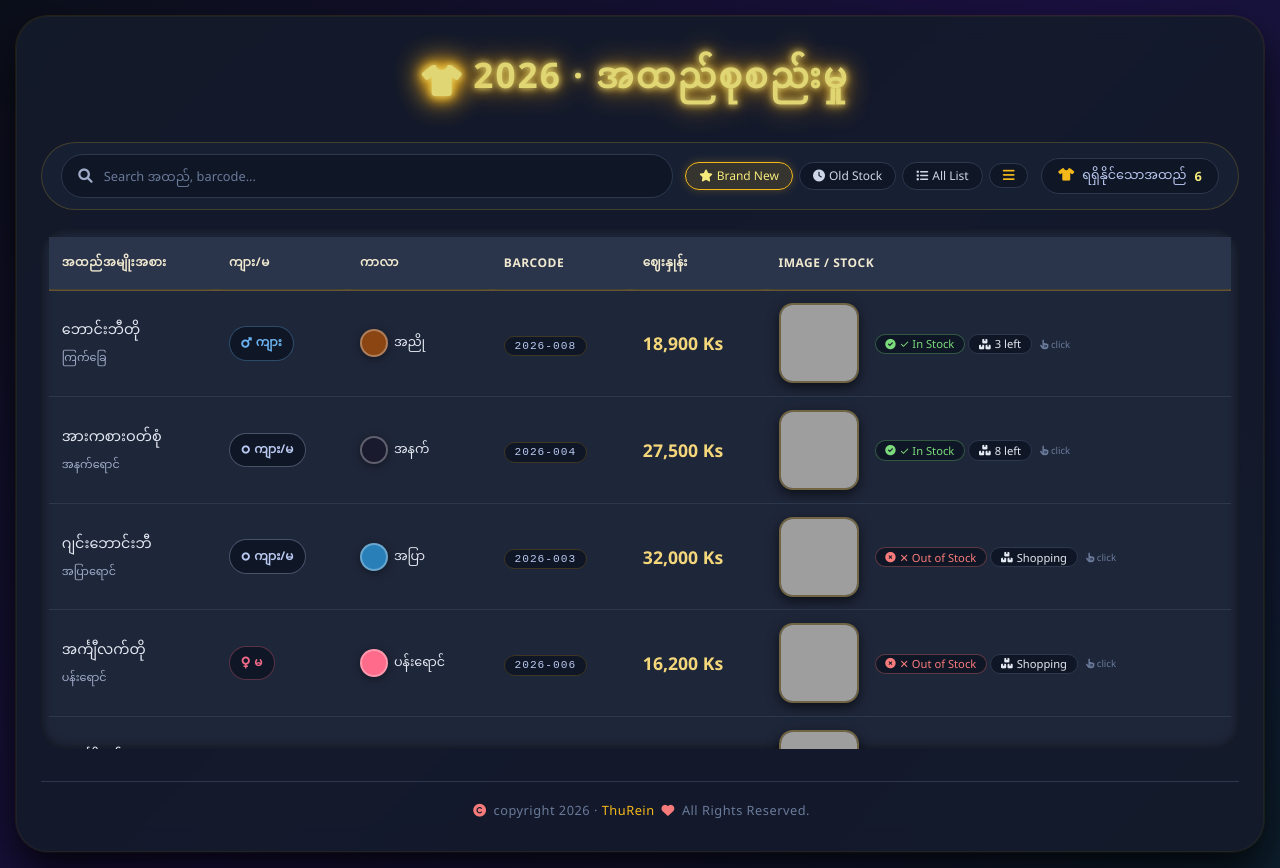
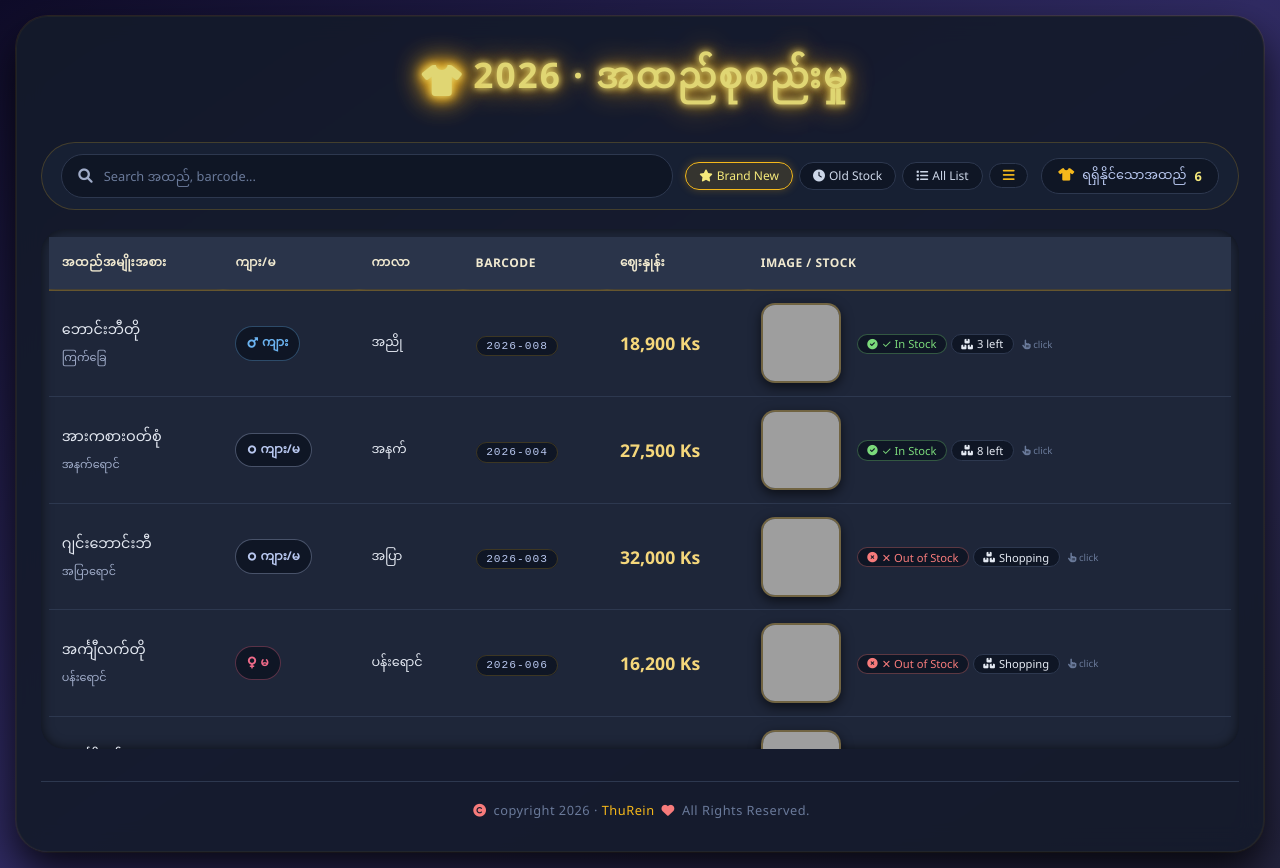
Before and after one commit to pan-trpan/localmade, a plain HTML site: page index.html in a window 1280 px wide. Drawn offline with Linux system fonts and the light colour scheme; grey boxes are pictures that could not be loaded; some icons are missing.

Commit message:
Update index.html

```diff
--- a/index.html
+++ b/index.html
@@ -15,7 +15,7 @@
       font-family: 'Segoe UI', system-ui, -apple-system, sans-serif;
     }
     body {
-      background: linear-gradient(135deg, #0b0f1a 0%, #1a1040 50%, #0d1f2d 100%);
+      background: linear-gradient(145deg, #0f0c29, #302b63, #24243e);
       min-height: 100vh;
       display: flex;
       justify-content: center;
@@ -418,26 +418,10 @@
       border-color: #b9c8f055;
     }
 
-    /* Color badge - for ကာလာ */
-    .color-badge {
-      display: inline-block;
-      width: 28px;
-      height: 28px;
-      border-radius: 50%;
-      border: 2px solid rgba(255,255,255,0.3);
-      vertical-align: middle;
-      margin-right: 6px;
-      box-shadow: 0 2px 8px rgba(0,0,0,0.4);
-      transition: 0.3s ease;
-    }
-    .color-badge:hover {
-      transform: scale(1.2);
-      border-color: #f5b81b;
-    }
+    /* Color text only - no dot */
     .color-text {
       font-size: 0.8rem;
       color: #e4e9f2;
-      vertical-align: middle;
     }
 
     /* ===== DETAIL DIALOG (SMOOTH + SCROLL) ===== */
@@ -580,17 +564,6 @@
     .dialog-info .full-row {
       grid-column: 1 / -1;
     }
-    .dialog-color-preview {
-      display: flex;
-      align-items: center;
-      gap: 12px;
-    }
-    .dialog-color-preview .color-badge {
-      width: 40px;
-      height: 40px;
-      border-radius: 50%;
-      border: 2px solid rgba(255,255,255,0.3);
-    }
 
     /* ===== FOOTER ===== */
     .page-footer {
@@ -620,7 +593,7 @@
     @media (max-width: 768px) {
       body {
         padding: 0.5rem;
-        background: linear-gradient(135deg, #0b0f1a 0%, #1a1040 60%, #0d1f2d 100%);
+        background: linear-gradient(145deg, #0f0c29, #302b63, #24243e);
       }
       .card { padding: 0.8rem; border-radius: 1.2rem; }
       .neon-blink { font-size: 1.3rem; letter-spacing: 1px; gap: 0.3rem; margin-bottom: 0.8rem; }
@@ -825,7 +798,7 @@
         </div>
         <div>
           <span class="label">ကာလာ</span>
-          <div class="value dialog-color-preview" id="dialogColor"></div>
+          <div class="value" id="dialogColor"></div>
         </div>
         <div>
           <span class="label">barcode</span>
@@ -854,35 +827,35 @@
 
 <script>
   (function() {
-    // ----- DATA (with Gender & Color) -----
+    // ----- DATA (with Gender & Color - text only) -----
     const products = [
       { id: 1, col1: "ရှပ်အင်္ကျီ", col2: "ကော်ပြန့်", barcode: "2026-001", price: 18500,
         image: "https://picsum.photos/id/1/400/400", stock: 12, available: true, dateAdded: "2026-01-15",
-        gender: "male", color: "#2c3e50", colorName: "အနက်ပြာ" },
+        gender: "male", colorName: "အနက်ပြာ" },
       { id: 2, col1: "အင်္ကျီတို", col2: "ပိတ်ချော", barcode: "2026-002", price: 22000,
         image: "https://picsum.photos/id/21/400/400", stock: 5, available: true, dateAdded: "2026-01-05",
-        gender: "female", color: "#e74c3c", colorName: "အနီ" },
+        gender: "female", colorName: "အနီ" },
       { id: 3, col1: "ဂျင်းဘောင်းဘီ", col2: "အပြာရောင်", barcode: "2026-003", price: 32000,
         image: "https://picsum.photos/id/26/400/400", stock: 0, available: false, dateAdded: "2026-01-28",
-        gender: "unisex", color: "#2980b9", colorName: "အပြာ" },
+        gender: "unisex", colorName: "အပြာ" },
       { id: 4, col1: "အားကစားဝတ်စုံ", col2: "အနက်ရောင်", barcode: "2026-004", price: 27500,
         image: "https://picsum.photos/id/48/400/400", stock: 8, available: true, dateAdded: "2026-02-01",
-        gender: "unisex", color: "#1a1a2e", colorName: "အနက်" },
+        gender: "unisex", colorName: "အနက်" },
       { id: 5, col1: "အင်္ကျီရှည်", col2: "ခရင်မ်", barcode: "2026-005", price: 19800,
         image: "https://picsum.photos/id/55/400/400", stock: 2, available: true, dateAdded: "2026-01-20",
-        gender: "female", color: "#f5e6ca", colorName: "ခရင်မ်" },
+        gender: "female", colorName: "ခရင်မ်" },
       { id: 6, col1: "အင်္ကျီလက်တို", col2: "ပန်းရောင်", barcode: "2026-006", price: 16200,
         image: "https://picsum.photos/id/64/400/400", stock: 0, available: false, dateAdded: "2026-01-25",
-        gender: "female", color: "#ff6b8a", colorName: "ပန်းရောင်" },
+        gender: "female", colorName: "ပန်းရောင်" },
       { id: 7, col1: "အင်္ကျီအိတ်", col2: "အဖြူ", barcode: "2026-007", price: 9500,
         image: "https://picsum.photos/id/77/400/400", stock: 15, available: true, dateAdded: "2026-01-10",
-        gender: "male", color: "#ffffff", colorName: "အဖြူ" },
+        gender: "male", colorName: "အဖြူ" },
       { id: 8, col1: "ဘောင်းဘီတို", col2: "ကြက်ခြေ", barcode: "2026-008", price: 18900,
         image: "https://picsum.photos/id/88/400/400", stock: 3, available: true, dateAdded: "2026-02-01",
-        gender: "male", color: "#8b4513", colorName: "အညို" },
+        gender: "male", colorName: "အညို" },
       { id: 9, col1: "အင်္ကျီလုံ", col2: "အနီ", barcode: "2026-009", price: 21200,
         image: "https://picsum.photos/id/99/400/400", stock: 0, available: false, dateAdded: "2026-01-01",
-        gender: "unisex", color: "#c0392b", colorName: "အနီရင့်" },
+        gender: "unisex", colorName: "အနီရင့်" },
     ];
 
     // Helper: get gender display
@@ -899,11 +872,6 @@
       if (gender === 'male') return 'gender-badge male';
       if (gender === 'female') return 'gender-badge female';
       return 'gender-badge unisex';
-    }
-
-    // Helper: get color display
-    function getColorDisplay(color, colorName) {
-      return `<span class="color-badge" style="background:${color};"></span><span class="color-text">${colorName}</span>`;
     }
 
     // ----- RENDER -----
@@ -930,7 +898,7 @@
               <span class="${getGenderClass(p.gender)}">${getGenderDisplay(p.gender)}</span>
             </td>
             <td data-label="ကာလာ" class="clickable-cell" data-field="color">
-              ${getColorDisplay(p.color, p.colorName)}
+              <span class="color-text">${p.colorName}</span>
             </td>
             <td data-label="barcode" class="clickable-cell" data-field="barcode">
               <span class="barcode">${p.barcode}</span>
@@ -984,11 +952,7 @@
       dialogImg.alt = product.col1;
       dialogName.innerHTML = `${product.col1} <span style="color:#a0acc9;font-size:0.9rem;font-weight:400;">${product.col2}</span>`;
       dialogGender.innerHTML = getGenderDisplay(product.gender);
-      dialogColor.innerHTML = `
-        <span class="color-badge" style="background:${product.color}; width:40px; height:40px;"></span>
-        <span style="font-size:1.1rem;">${product.colorName}</span>
-        <span style="color:#6a7a9a; font-size:0.8rem; margin-left:4px;">(${product.color})</span>
-      `;
+      dialogColor.textContent = product.colorName;
       dialogBarcode.textContent = product.barcode;
       dialogPrice.textContent = `${product.price.toLocaleString('my-MM')} Ks`;
       dialogStock.textContent = product.stock === 0 ? 'Out of Stock (Shopping)' : `${product.stock} left`;
@@ -1000,7 +964,6 @@
       dialog.classList.add('active');
       document.body.style.overflow = 'hidden';
 
-      // Scroll to top of dialog content when opened
       const scrollContent = document.querySelector('.dialog-scroll-content');
       if (scrollContent) scrollContent.scrollTop = 0;
     }
@@ -1127,8 +1090,8 @@
     sortByDate();
     setActiveButton('sortDateBtn');
 
-    console.log('✅ Dialog box: smooth animation + scroll view added!');
-    console.log('✅ Background color changed to gradient!');
+    console.log('✅ Color dot and code removed from UI!');
+    console.log('✅ Background changed to trendy online shop gradient!');
   })();
 </script>
 </body>
```
